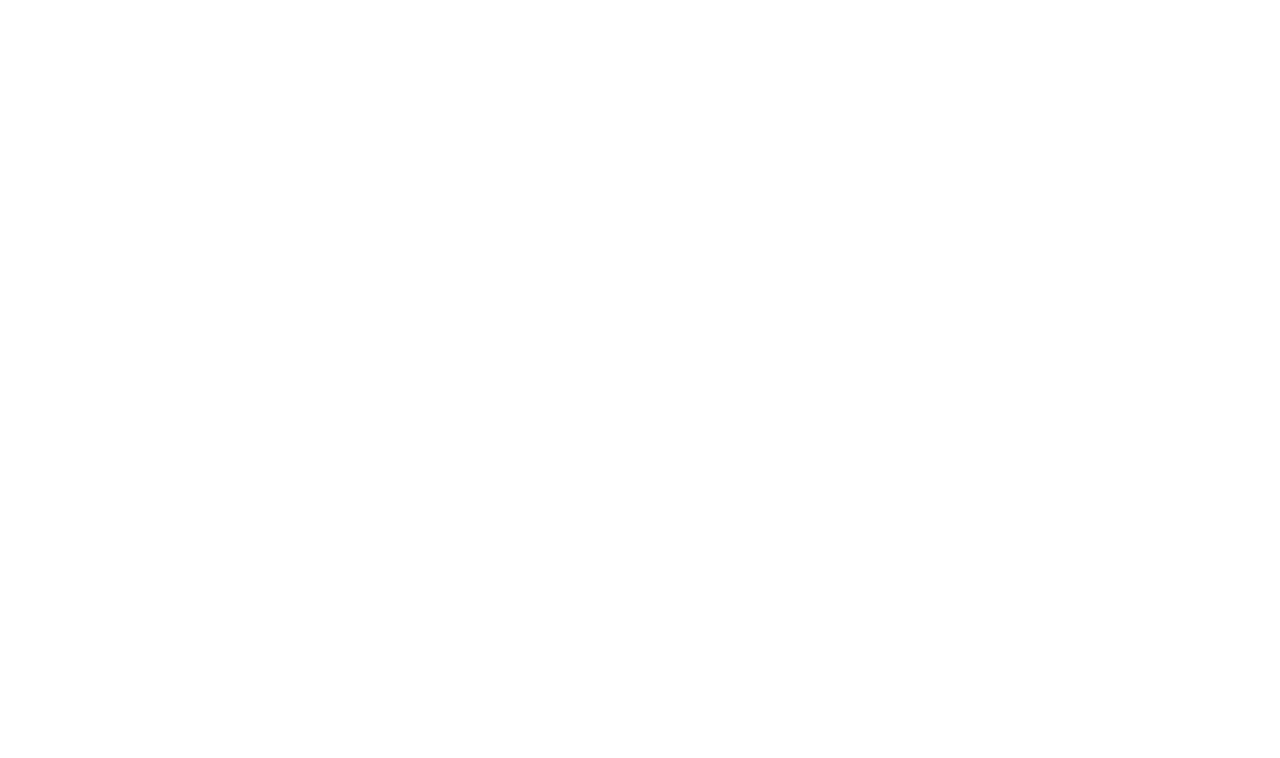
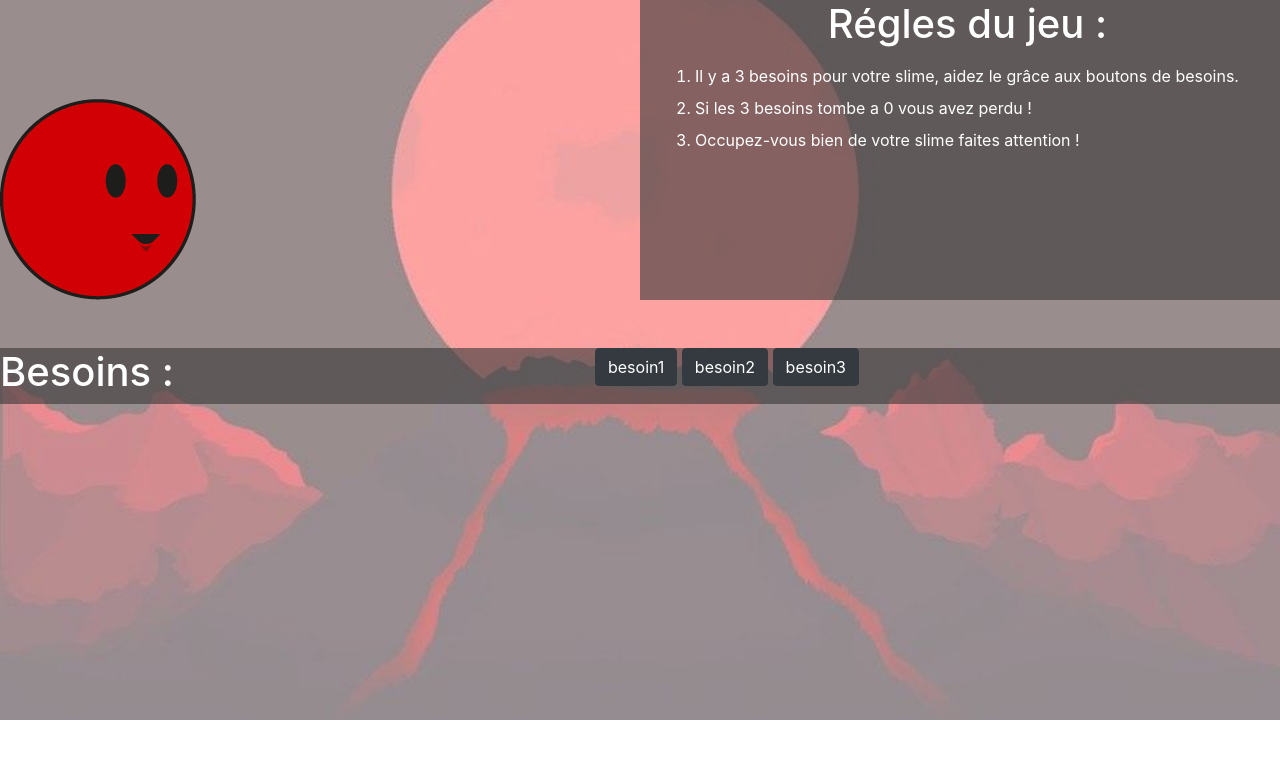
Before and after one commit to socloud38/tamagochiV2, a plain HTML site: page index.html in a window 1280 px wide. Drawn offline with nearby package versions, Linux system fonts and the light colour scheme.

Commit message:
structure html

```diff
--- a/assets/scss/style-dev.scss
+++ b/assets/scss/style-dev.scss
@@ -0,0 +1,18 @@
+body
+{
+    background-image: url("../imgs/fond2opa50.jpg");
+    background-repeat: no-repeat;
+    background-size: cover;
+}
+
+.canvas-game
+{
+
+}
+
+.box-template
+{
+    background-color: rgba(59, 57, 57, 0.616);
+    color: white;
+
+}
--- a/index.html
+++ b/index.html
@@ -8,10 +8,35 @@
 
     <!-- Bootstrap CSS -->
     <link rel="stylesheet" href="https://stackpath.bootstrapcdn.com/bootstrap/4.3.1/css/bootstrap.min.css" integrity="sha384-ggOyR0iXCbMQv3Xipma34MD+dH/1fQ784/j6cY/iJTQUOhcWr7x9JvoRxT2MZw1T" crossorigin="anonymous">
-  </head>
+    <link rel="stylesheet" href="assets/css/style-prod.css">
+</head>
   <body>
 
 
+    <section class="row">
+        <div class="col-12 col-md-6">
+            <img src="assets/imgs/perso1.png" alt="">
+        </div>
+        <div class="col-12 col-md-6 box-template">
+            <H1 class="text-center">Régles du jeu :</H1>
+            <ol>
+                <li class="pt-2"> Il y a 3 besoins pour votre slime, aidez le grâce aux boutons de besoins. </li>
+                <li class="pt-2"> Si les 3 besoins tombe a 0 vous avez perdu !</li>
+                <li class="pt-2"> Occupez-vous bien de votre slime faites attention ! </li>
+            </ol>
+        </div>
+    </section>
+
+    <section>
+        <div class="d-flex box-template mt-5">
+            <h1> Besoins : </h1>
+            <div class="mx-auto">
+                <button class="btn btn-dark"> besoin1 </button>
+                <button class="btn btn-dark"> besoin2 </button>
+                <button class="btn btn-dark"> besoin3 </button>
+            </div>
+        </div>
+    </section>
     <!-- Optional JavaScript -->
     <!-- jQuery first, then Popper.js, then Bootstrap JS -->
     <script src="https://code.jquery.com/jquery-3.3.1.slim.min.js" integrity="sha384-q8i/X+965DzO0rT7abK41JStQIAqVgRVzpbzo5smXKp4YfRvH+8abtTE1Pi6jizo" crossorigin="anonymous"></script>
```
Also changed, not shown: assets/css/style-prod.css, assets/imgs/Fond.jpg (deleted), assets/imgs/fond2opa50.jpg (added), assets/imgs/perso1.png (added), assets/imgs/perso2.png (added), assets/imgs/perso3.png (added), assets/imgs/perso4.png (added), 1 other file.
